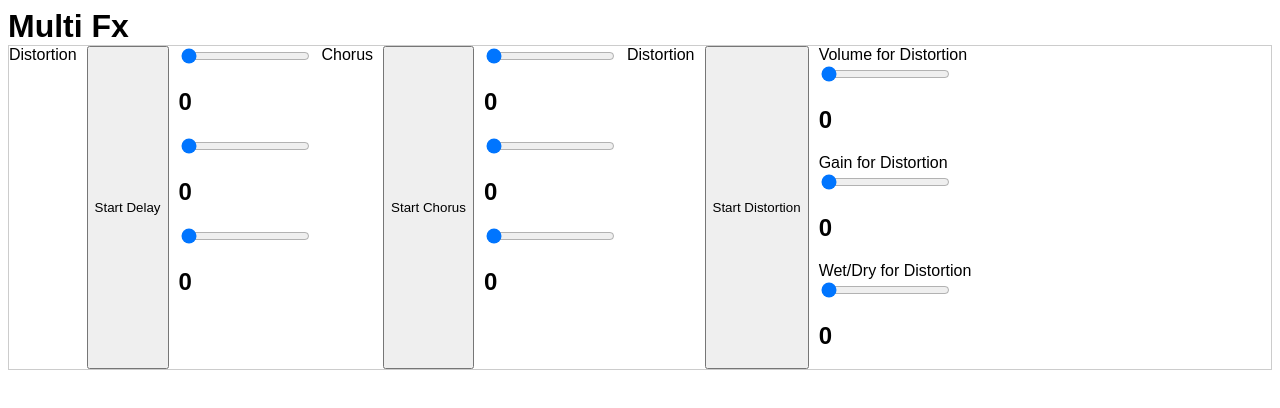
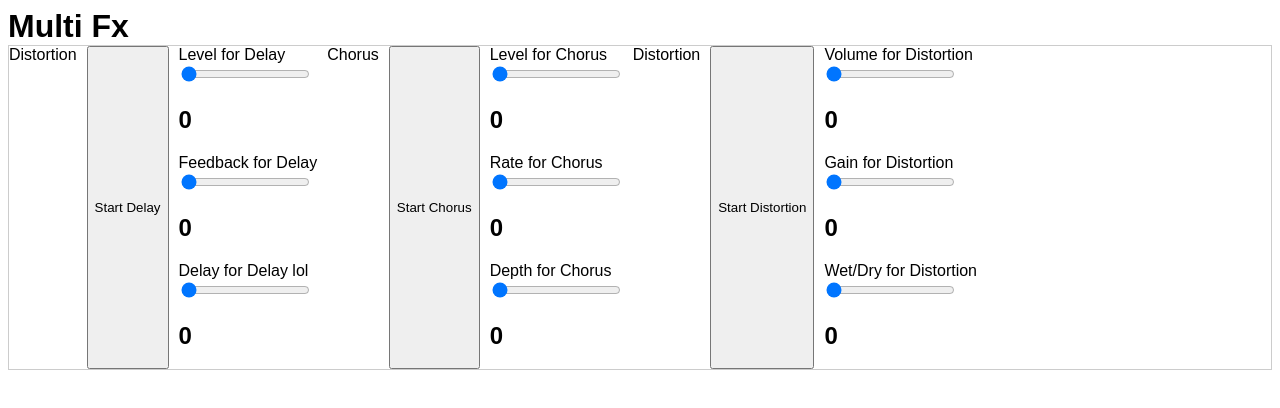
Before and after one commit to dangerousfroggo/YRHACKSREPO, a React app in the folder multi-fx-app/: page / in a window 1280 px wide. Shown: the top 408 px of the page. Built offline with nearby package versions, Linux system fonts and the light colour scheme; a web font is replaced by a local one.

Commit message:
added labels

```diff
--- a/multi-fx-app/babel.config.js
+++ b/multi-fx-app/babel.config.js
@@ -1,4 +1,3 @@
 module.exports = {
-    presets: ["@babel/preset-env", "@babel/preset-react"],
-    sourceType: "unambiguous"
-  };
+  presets: ["@babel/preset-env", "@babel/preset-react"],
+};
--- a/multi-fx-app/package.json
+++ b/multi-fx-app/package.json
@@ -11,10 +11,9 @@
   "license": "ISC",
   "description": "",
   "devDependencies": {
-    "@babel/core": "^7.26.0",
-    "@babel/preset-env": "^7.26.0",
+    "@babel/core": "^7.26.10",
+    "@babel/preset-env": "^7.26.9",
     "@babel/preset-react": "^7.26.3",
-    "@hot-loader/react-dom": "^17.0.2",
     "babel-loader": "^9.2.1",
     "css-loader": "^7.1.2",
     "html-webpack-plugin": "^5.6.3",
@@ -26,7 +25,6 @@
   "dependencies": {
     "react": "^18.3.1",
     "react-dom": "^18.3.1",
-    "react-hot-loader": "^4.13.1",
     "react-icons": "^5.4.0"
   }
 }
--- a/multi-fx-app/src/App.js
+++ b/multi-fx-app/src/App.js
@@ -2,14 +2,12 @@ import React from "react"
 
 import { EffectBoxes } from "./EffectBoxes"
 
-// import myLogo from './2025_04_08_0o6_Kleki.png'
 
 export default function App() {
 
     return (
       <>
       <div style={{display: "flex", alignItems:"center", gap: "1rem"}}>
-        {/* <img src={myLogo} alt="My Logo" /> */}
         <h1
           style={{margin: "0"}}
         > Multi Fx </h1>
--- a/multi-fx-app/src/ChorusDepthSlider.js
+++ b/multi-fx-app/src/ChorusDepthSlider.js
@@ -14,6 +14,7 @@ export function ChorusDepthSlider({
 
     return(
         <>
+            <div>Depth for Chorus</div>
             <div>
                 <input
                     type='range' min='0' max='10'
--- a/multi-fx-app/src/ChorusLevelSlider.js
+++ b/multi-fx-app/src/ChorusLevelSlider.js
@@ -14,6 +14,7 @@ export function ChorusLevelSlider({
 
     return(
         <>
+            <div>Level for Chorus</div>
             <div>
                 <input
                     type='range' min='0' max='10'
--- a/multi-fx-app/src/ChorusRateSlider.js
+++ b/multi-fx-app/src/ChorusRateSlider.js
@@ -13,6 +13,7 @@ export function ChorusRateSlider({
 
     return(
         <>
+            <div>Rate for Chorus</div>
             <div>
                 <input
                     type='range' min='0' max='10'
--- a/multi-fx-app/src/DelayDelaySlider.js
+++ b/multi-fx-app/src/DelayDelaySlider.js
@@ -14,6 +14,7 @@ export function DelayDelaySlider({
 
     return(
         <>
+            <div>Delay for Delay lol</div>
             <div>
                 <input
                     type='range' min='0' max='10'
--- a/multi-fx-app/src/DelayFeedbackSlider.js
+++ b/multi-fx-app/src/DelayFeedbackSlider.js
@@ -14,6 +14,7 @@ export function DelayFeedbackSlider({
 
     return(
         <>
+            <div>Feedback for Delay</div>
             <div>
                 <input
                     type='range' min='0' max='10'
--- a/multi-fx-app/src/DelayLevelSlider.js
+++ b/multi-fx-app/src/DelayLevelSlider.js
@@ -14,6 +14,7 @@ export function DelayLevelSlider({
 
     return(
         <>
+            <div>Level for Delay</div>
             <div>
                 <input
                     type='range' min='0' max='10'
--- a/multi-fx-app/webpack.config.js
+++ b/multi-fx-app/webpack.config.js
@@ -4,20 +4,25 @@ const HtmlWebpackPlugin = require("html-webpack-plugin");
 module.exports = {
   entry: "./src/index.js",
   output: {
+    path: path.resolve(__dirname, "dist"),
     filename: "main.js",
-    path: path.resolve(__dirname, "dist"),
-    clean: true,
   },
   module: {
     rules: [
       {
-        test: /\.(png|jpe?g|gif|svg)$/i,
+        test: /\.(js|jsx)$/, // ✅ handles both .js and .jsx
         exclude: /node_modules/,
-        use: "babel-loader",
+        use: {
+          loader: "babel-loader",
+        },
       },
       {
         test: /\.css$/i,
         use: ["style-loader", "css-loader"],
+      },
+      {
+        test: /\.(png|jpe?g|gif|svg)$/i,
+        type: "asset/resource",
       },
     ],
   },
@@ -30,8 +35,10 @@ module.exports = {
     }),
   ],
   devServer: {
-    static: "./dist",
+    static: {
+      directory: path.join(__dirname, "dist"),
+    },
     port: 3000,
+    hot: true,
   },
-  mode: "development",
 };
```
Also changed, not shown: 1 other file (tests, documents, lock files or other folders).
